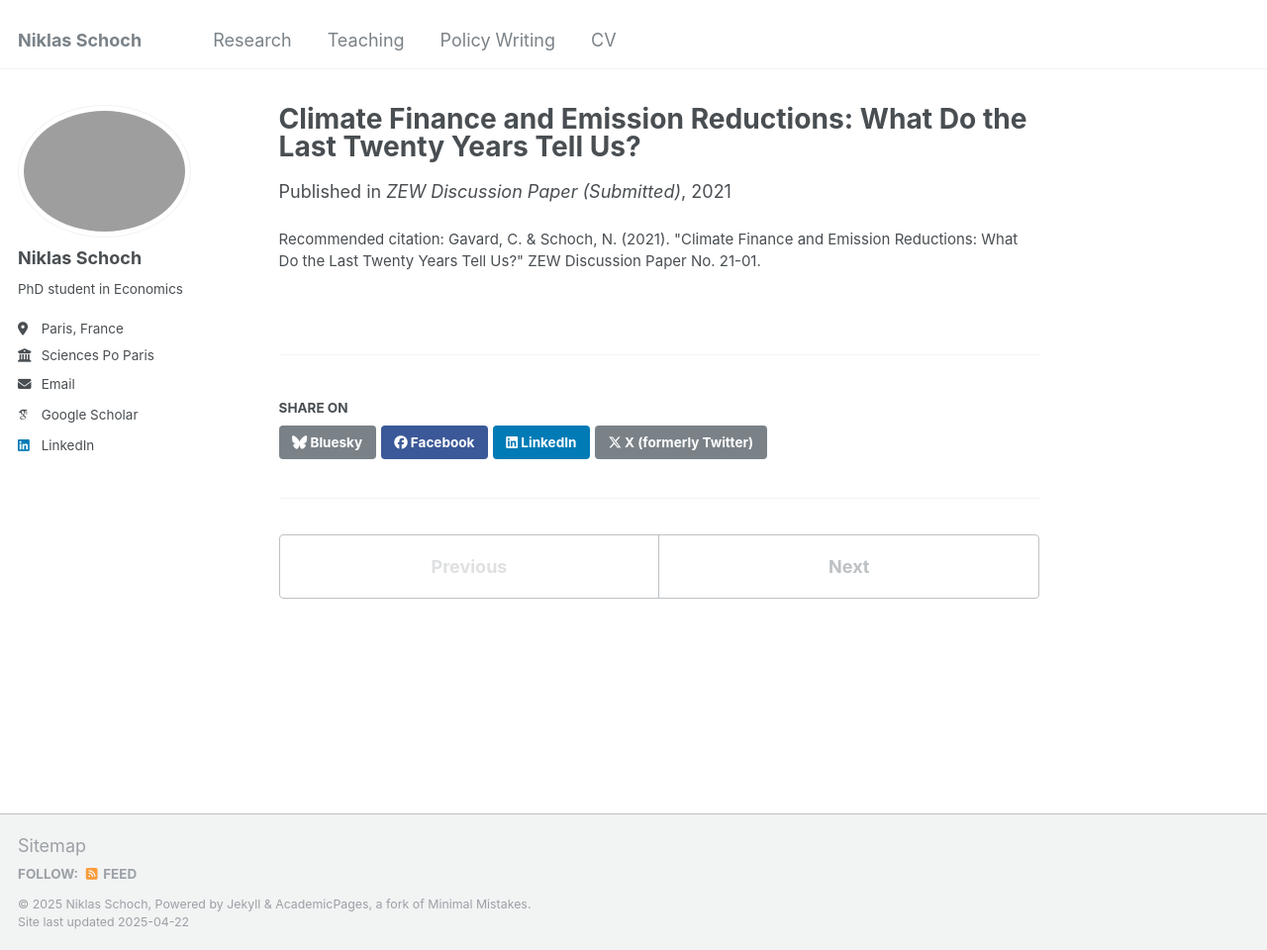
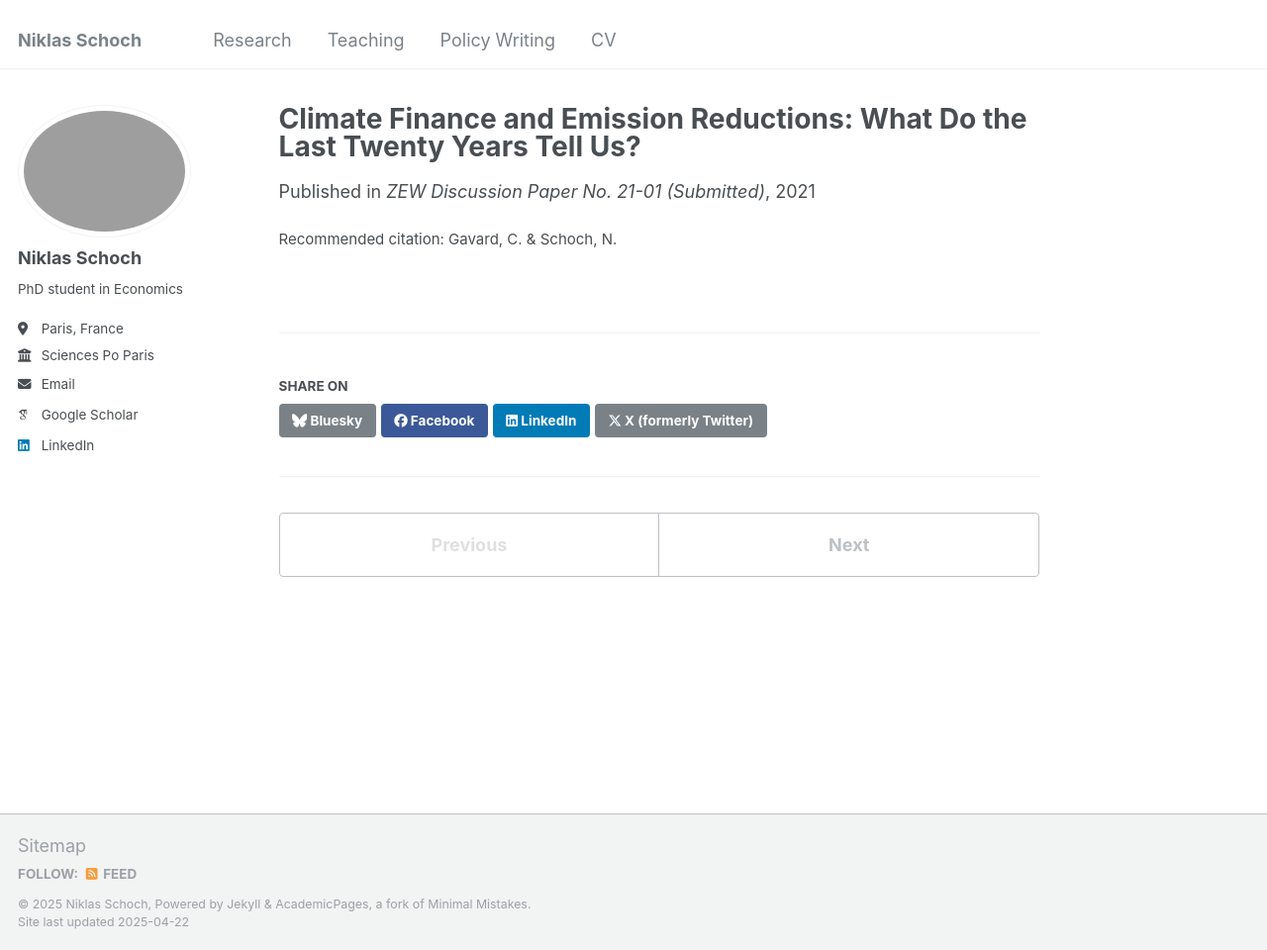
Before and after one commit to niklasschoch/niklasschoch.github.io, a Jekyll site: the page built from _publications/climate-finance.md, in a window 1280 px wide and 960 px high. Shown: the whole window at 99% size. Built offline with Jekyll 4.4.1, drawn with Linux system fonts in a browser that asks for light colours; some web fonts are replaced.

Commit message:
Update climate-finance.md
Signed-off-by: niklasschoch <74817881+niklasschoch@users.noreply.github.com>

```diff
--- a/_publications/climate-finance.md
+++ b/_publications/climate-finance.md
@@ -3,8 +3,8 @@ title: "Climate Finance and Emission Reductions: What Do the Last Twenty Years T
 date: 2021-01-01
 collection: publications
 category: Working Paper
-citation: 'Gavard, C. & Schoch, N. (2021). "Climate Finance and Emission Reductions: What Do the Last Twenty Years Tell Us?" ZEW Discussion Paper No. 21-01.'
-venue: ZEW Discussion Paper (Submitted)
+citation: 'Gavard, C. & Schoch, N.'
+venue: ZEW Discussion Paper No. 21-01 (Submitted)
 links:
   - label: "Working Paper"
     url: "https://www.zew.de/en/publications/climate-finance-and-emission-reductions-what-do-the-last-twenty-years-tell-us"
```
